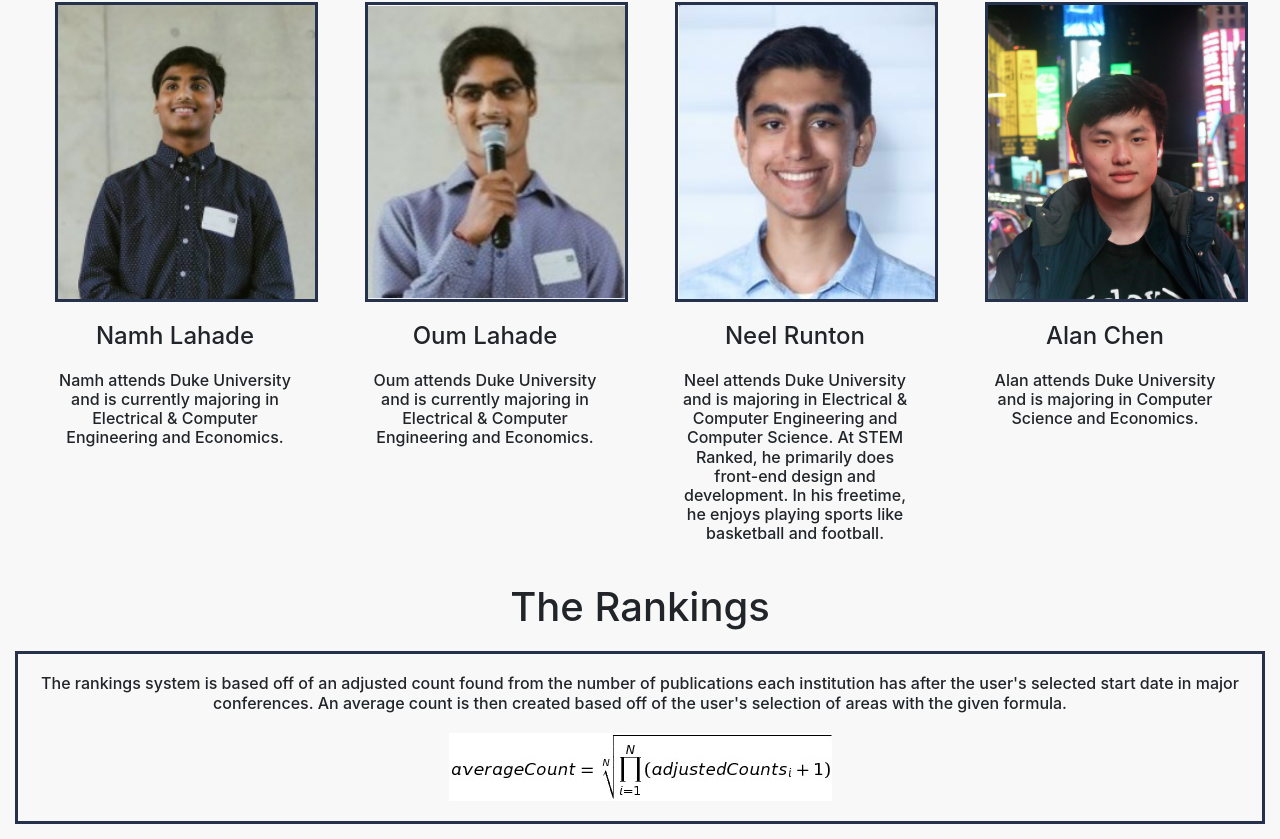
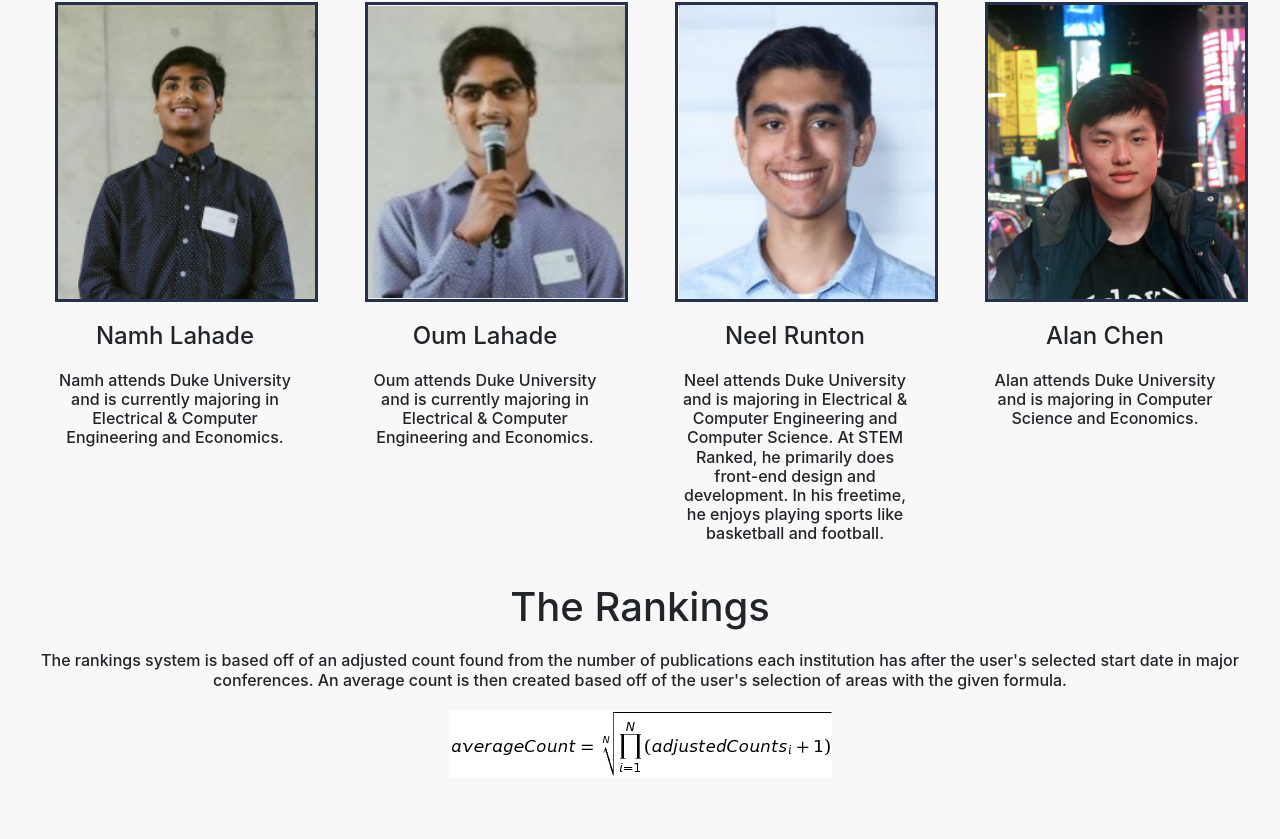
Before and after one commit to AlanChen4/StemRanked, a React (Create React App) app: page /About in a window 1280 px wide. Shown: the part 187-1026 px from the top of the page. After the commit the page ends 985 px from the top, so only its background shows below. Built offline with nearby package versions, Linux system fonts and the light colour scheme.

Commit message:
fixed the border issue

```diff
--- a/src/About.js
+++ b/src/About.js
@@ -48,7 +48,7 @@ function About() {
       </Row>
 
       <h1 className="title">The Rankings</h1>
-      <div className="methodology_border">
+      <div>
         <h6 className="center">The rankings system is based off of an adjusted count found from the number of publications each institution has after the user's selected start date in major conferences. An average count is then created based off of the user's selection of areas with the given formula.</h6>
         <h6 className="center"><Image src="./images/ranking_equation.jpg" /></h6>
       </div>
```
